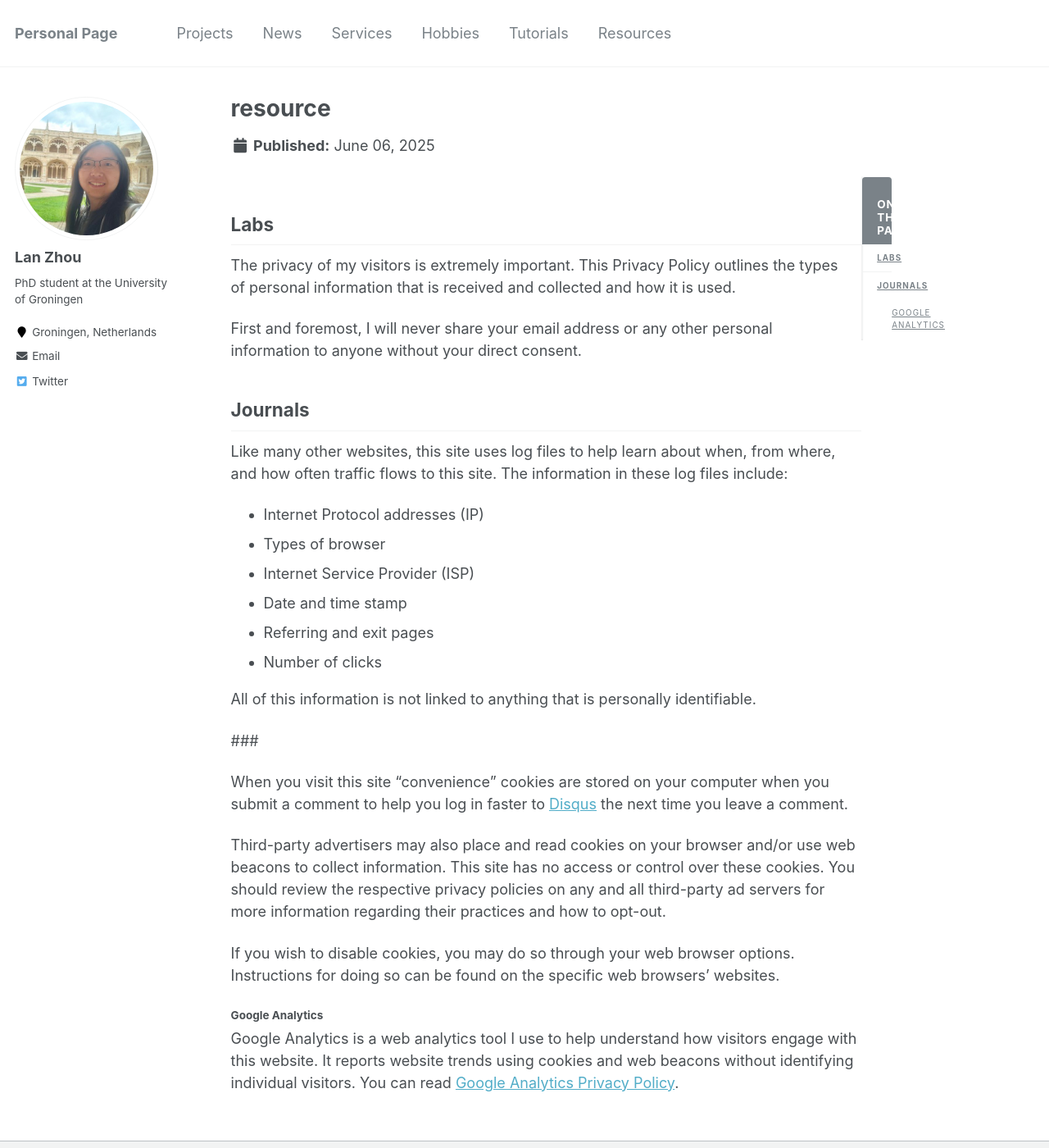
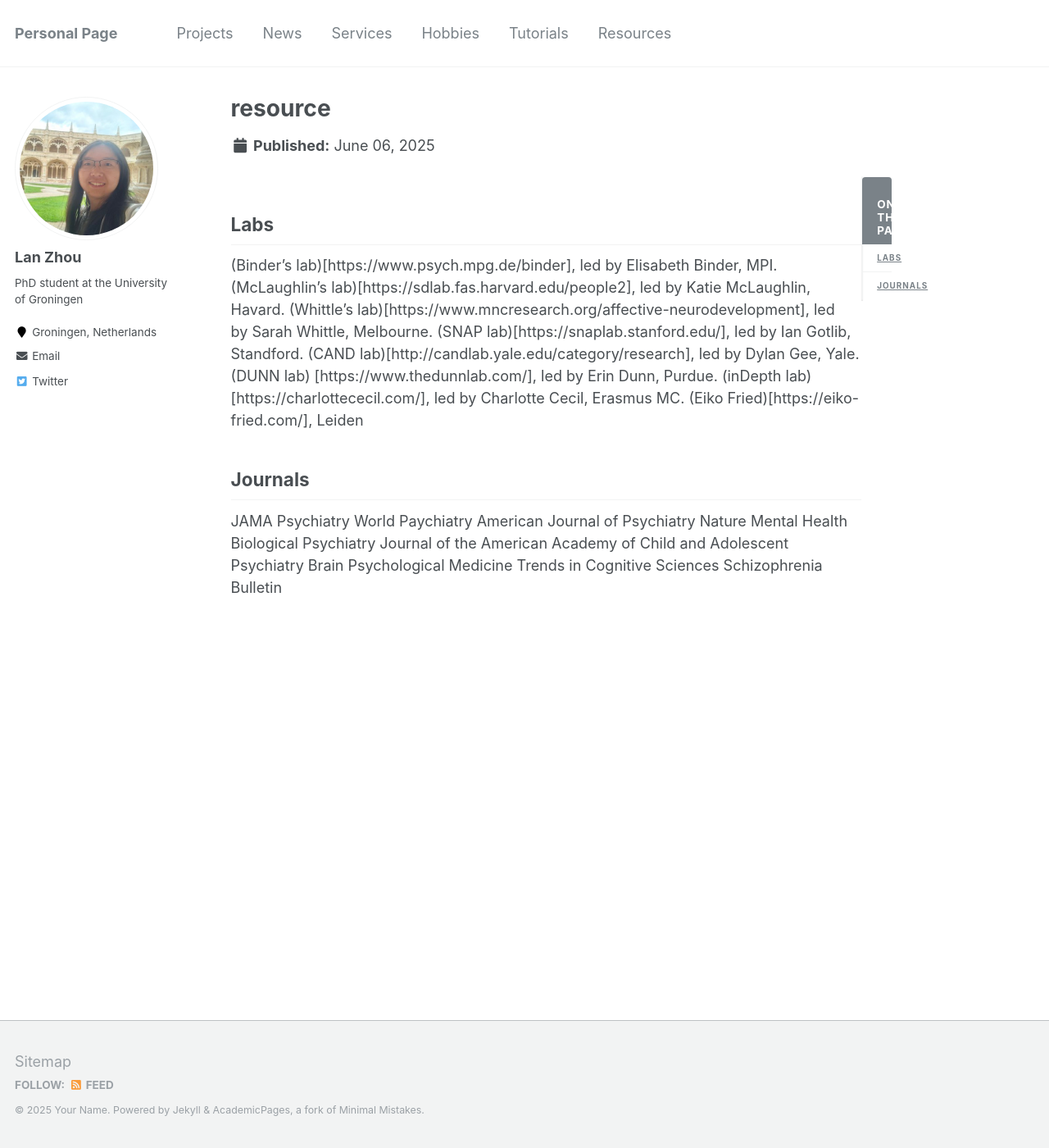
Before and after one commit to lanzhou-psy/personal-page, a Jekyll site: the page built from _pages/resource.md, in a window 1280 px wide and 1400 px high. Shown: the whole window at 82% size. Built offline with Jekyll 4.4.1, drawn with Linux system fonts in a browser that asks for light colours.

Commit message:
Update resource.md

```diff
--- a/_pages/resource.md
+++ b/_pages/resource.md
@@ -9,31 +9,24 @@ modified: 2025-06-06
 
 ## Labs
 
-The privacy of my visitors is extremely important. This Privacy Policy outlines the types of personal information that is received and collected and how it is used.
+(Binder's lab)[https://www.psych.mpg.de/binder], led by Elisabeth Binder, MPI.
+(McLaughlin's lab)[https://sdlab.fas.harvard.edu/people2], led by Katie McLaughlin, Havard.
+(Whittle's lab)[https://www.mncresearch.org/affective-neurodevelopment], led by Sarah Whittle, Melbourne.
+(SNAP lab)[https://snaplab.stanford.edu/], led by Ian Gotlib, Standford.
+(CAND lab)[http://candlab.yale.edu/category/research], led by Dylan Gee, Yale.
+(DUNN lab) [https://www.thedunnlab.com/], led by Erin Dunn, Purdue.
+(inDepth lab)[https://charlottececil.com/], led by Charlotte Cecil, Erasmus MC.
+(Eiko Fried)[https://eiko-fried.com/], Leiden
 
-First and foremost, I will never share your email address or any other personal information to anyone without your direct consent.
 
 ## Journals
-
-Like many other websites, this site uses log files to help learn about when, from where, and how often traffic flows to this site. The information in these log files include:
-
-* Internet Protocol addresses (IP)
-* Types of browser
-* Internet Service Provider (ISP)
-* Date and time stamp
-* Referring and exit pages
-* Number of clicks
-
-All of this information is not linked to anything that is personally identifiable.
-
-###
-
-When you visit this site "convenience" cookies are stored on your computer when you submit a comment to help you log in faster to [Disqus](http://disqus.com) the next time you leave a comment.
-
-Third-party advertisers may also place and read cookies on your browser and/or use web beacons to collect information. This site has no access or control over these cookies. You should review the respective privacy policies on any and all third-party ad servers for more information regarding their practices and how to opt-out.
-
-If you wish to disable cookies, you may do so through your web browser options. Instructions for doing so can be found on the specific web browsers' websites.
-
-#### Google Analytics
-
-Google Analytics is a web analytics tool I use to help understand how visitors engage with this website. It reports website trends using cookies and web beacons without identifying individual visitors. You can read [Google Analytics Privacy Policy](http://www.google.com/analytics/learn/privacy.html).
+JAMA Psychiatry
+World Paychiatry
+American Journal of Psychiatry
+Nature Mental Health
+Biological Psychiatry
+Journal of the American Academy of Child and Adolescent Psychiatry
+Brain
+Psychological Medicine
+Trends in Cognitive Sciences
+Schizophrenia Bulletin
```
